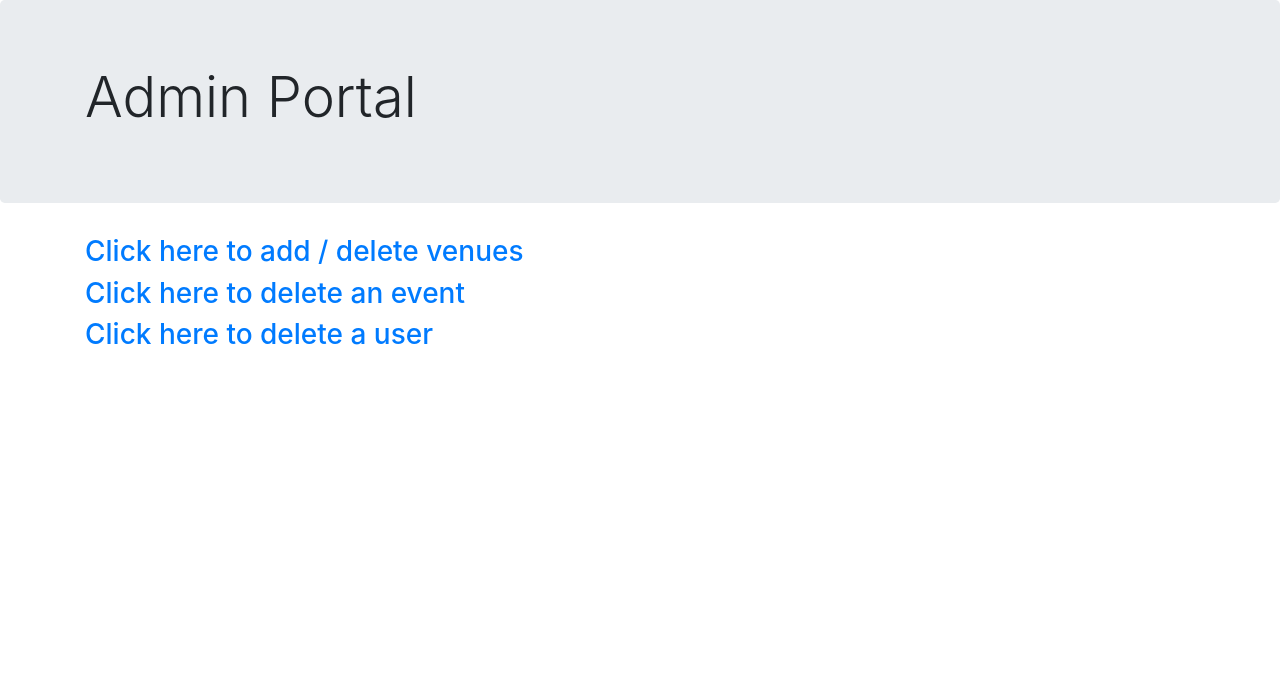
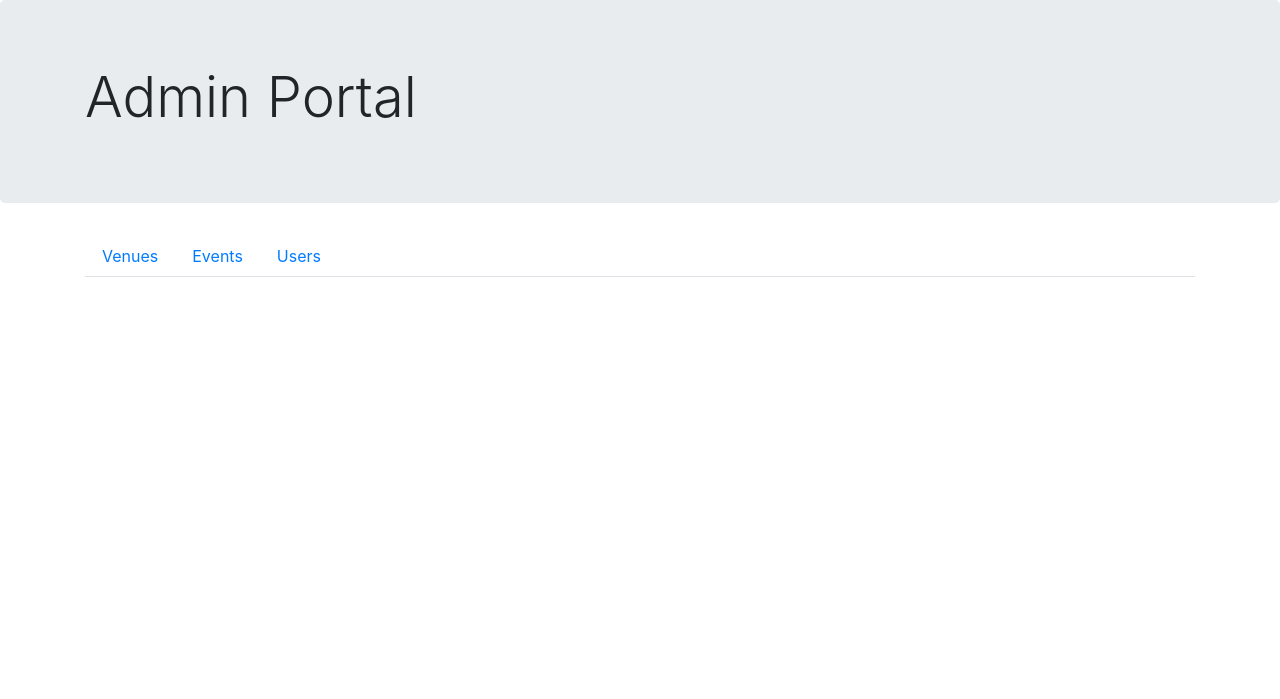
Before and after one commit to mxviteri/utexas-apad-project2, a Django app: page /admin/ in a window 1280 px wide. Shown: the part 56-755 px from the top of the page. Run offline with Django 3.2, Linux system fonts and the light colour scheme; some libraries are stand-ins or nearby versions.

Commit message:
Added menu functionality to admin portal

```diff
--- a/api/templates/admin.html
+++ b/api/templates/admin.html
@@ -7,8 +7,23 @@
     </div>
 </div>
 <div class="container">
-    <a href="/admin/venues/"><h3>Click here to add / delete venues</h3></a>
-    <a href="/admin/events/"><h3>Click here to delete an event</h3></a>
-    <a href="/admin/users/"><h3>Click here to delete a user</h3></a>
+    <ul class="nav nav-tabs">
+        <li class="nav-item"><a class="nav-link" data-toggle="tab" href="#venues">Venues</a></li>
+        <li class="nav-item"><a class="nav-link" data-toggle="tab" href="#events">Events</a></li>
+        <li class="nav-item"><a class="nav-link" data-toggle="tab" href="#users">Users</a></li>
+    </ul>
+    <div class="container-fluid">
+        <div class="tab-content">
+            <div class="tab-pane fade in active" id="venues">
+                <div class="alert alert-info">Venues</div>
+            </div>
+            <div class="tab-pane fade in active" id="events">
+                <div class="alert alert-info">Events</div>
+            </div>
+            <div class="tab-pane fade in active" id="users">
+                <div class="alert alert-info">Users</div>
+            </div>
+        </div>
+    </div>
 </div>
 {% endblock %}
--- a/api/templates/event_detail.html
+++ b/api/templates/event_detail.html
@@ -41,7 +41,7 @@
     <div class="row">
         <div class="col-sm-12">
             {% for user in users %}
-            <p>{{ user }}
+            <p>{{ user }}</p>
             {% endfor %}
         </div>
     </div>
```
